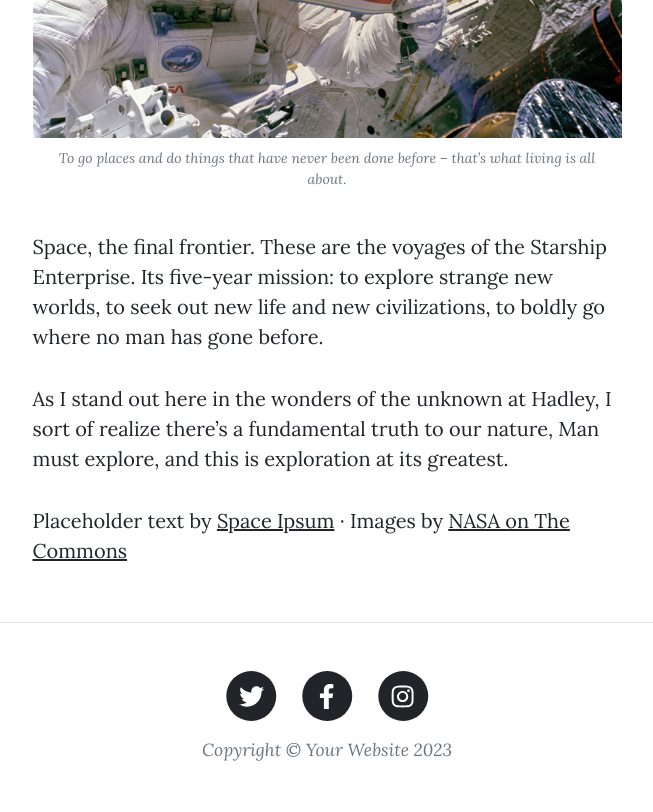
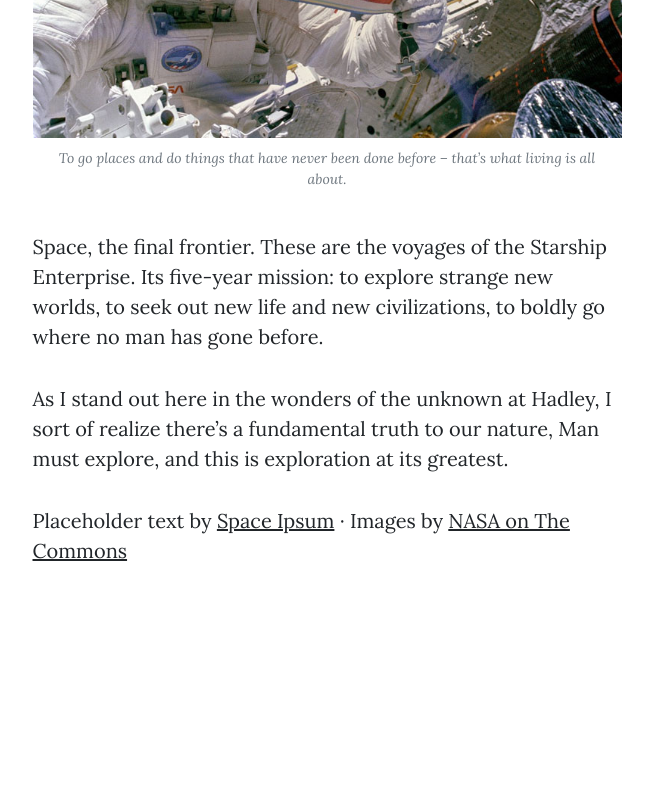
Before and after one commit to michajones16/IS201FinalProject, a plain HTML site: page post.html in a window 1280 px wide. Shown: the part 2918-3730 px from the top of the page, without its empty margins (313-966 px from the left). After the commit the page ends 3540 px from the top, so only its background shows below. Drawn offline with nearby package versions, Linux system fonts and the light colour scheme.

Commit message:
Update post.html

```diff
--- a/post.html
+++ b/post.html
@@ -83,42 +83,6 @@
                 </div>
             </div>
         </article>
-        <!-- Footer-->
-        <footer class="border-top">
-            <div class="container px-4 px-lg-5">
-                <div class="row gx-4 gx-lg-5 justify-content-center">
-                    <div class="col-md-10 col-lg-8 col-xl-7">
-                        <ul class="list-inline text-center">
-                            <li class="list-inline-item">
-                                <a href="https://x.com/byufan112?s=11">
-                                    <span class="fa-stack fa-lg">
-                                        <i class="fas fa-circle fa-stack-2x"></i>
-                                        <i class="fab fa-twitter fa-stack-1x fa-inverse"></i>
-                                    </span>
-                                </a>
-                            </li>
-                            <li class="list-inline-item">
-                                <a href="https://www.facebook.com/profile.php?id=100081921313919">
-                                    <span class="fa-stack fa-lg">
-                                        <i class="fas fa-circle fa-stack-2x"></i>
-                                        <i class="fab fa-facebook-f fa-stack-1x fa-inverse"></i>
-                                    </span>
-                                </a>
-                            </li>
-                            <li class="list-inline-item">
-                                <a href="https://www.instagram.com/mjjones16/">
-                                    <span class="fa-stack fa-lg">
-                                        <i class="fas fa-circle fa-stack-2x"></i>
-                                        <i class="fab fa-instagram fa-stack-1x fa-inverse"></i>
-                                    </span>
-                                </a>
-                            </li>
-                        </ul>
-                        <div class="small text-center text-muted fst-italic">Copyright &copy; Your Website 2023</div>
-                    </div>
-                </div>
-            </div>
-        </footer>
         <!-- Bootstrap core JS-->
         <script src="https://cdn.jsdelivr.net/npm/bootstrap@5.2.3/dist/js/bootstrap.bundle.min.js"></script>
         <!-- Core theme JS-->
```
